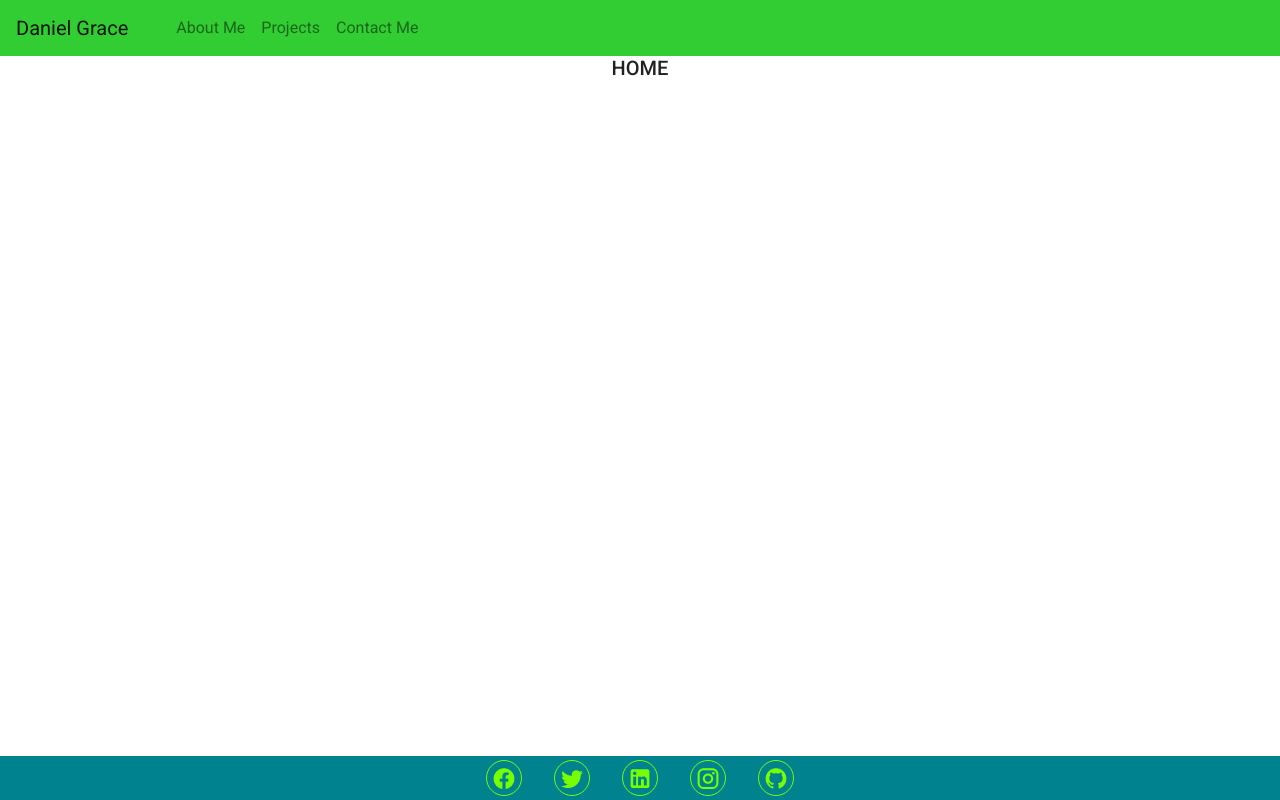
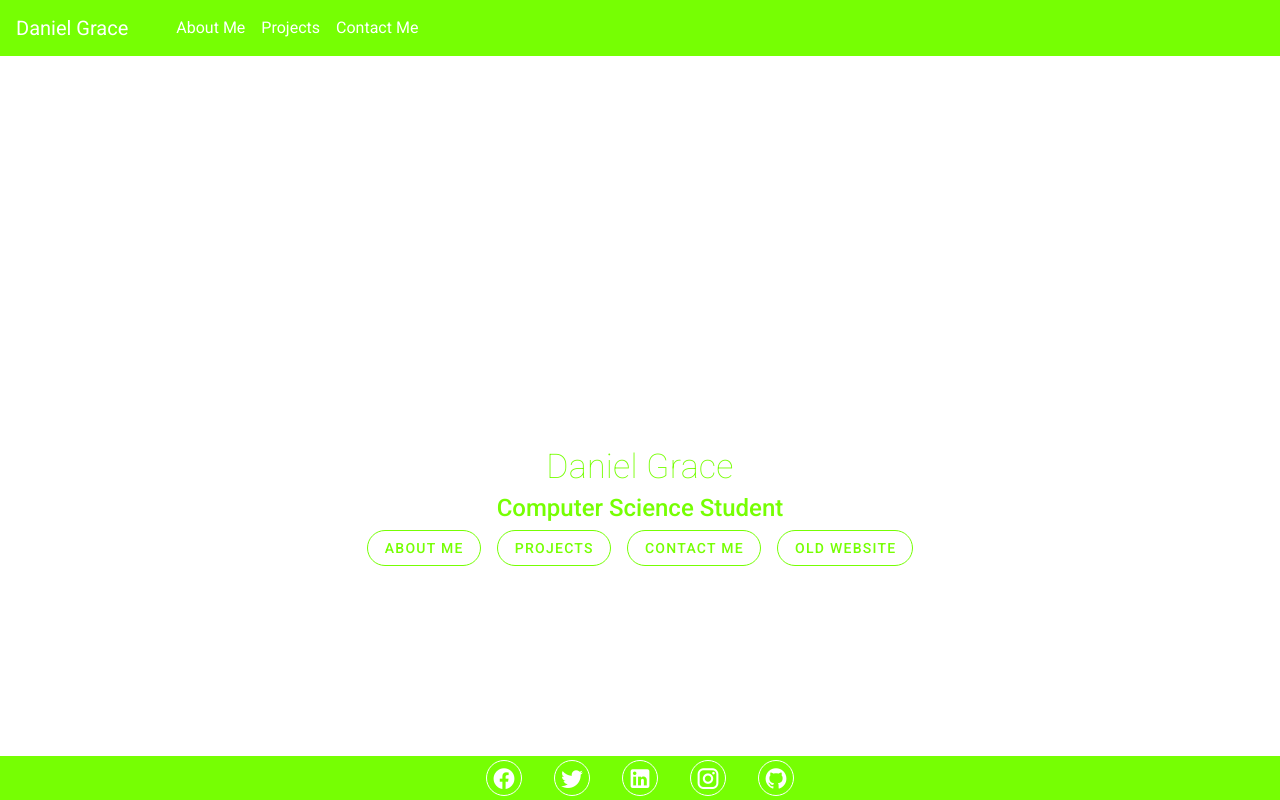
Before and after one commit to danana5/New-Personal-Website, a Vue app: page / in a window 1280 px wide. Built offline with nearby package versions, Linux system fonts and the light colour scheme.

Commit message:
added new styling and design

```diff
--- a/src/App.vue
+++ b/src/App.vue
@@ -2,8 +2,9 @@
   <v-app>
       <b-navbar
       toggleable="lg"
-    type="light"
+      type="dark"
       class="nav"
+      app
       >
         <b-navbar-brand to="/">Daniel Grace</b-navbar-brand>
         <b-navbar-toggle target="nav-collapse"></b-navbar-toggle>
@@ -15,21 +16,22 @@
           </b-navbar-nav>
         </b-collapse>
       </b-navbar>
-    <v-img src="./assets/compressed.jpg" aspect-ratio=3>
-      <v-main>
+      <v-content>
+         <transition name="fade" mode="in-out">
           <router-view/>
-      </v-main>
-    </v-img>
+         </transition>
+      </v-content>
       <v-footer
         padless
         width="100%"
         app
+        fixed
       >
         <v-card
           flat
           tile
           width="100%"
-          class="cyan darken-3 text-center mx-auto"
+          class="light-green accent-3 text-center mx-auto"
         >
           <v-card-text>
             <v-row justify="center">
@@ -40,7 +42,7 @@
               outlined
               target="_blank"
               icon
-              class="mx-4 light-green--text text--accent-3"
+              class="mx-4 white--text"
               >
                 <v-icon size="25px">
                   {{ icon.icon }}
@@ -69,6 +71,9 @@ export default {
 </script>
 <style>
 .nav{
-  background-color: limegreen;
+  background-color: #76FF03;
+}
+#app .nav-item a{
+  color:white;
 }
 </style>
--- a/src/components/Home.vue
+++ b/src/components/Home.vue
@@ -1,5 +1,61 @@
 <template>
-    <h5 class="text-center">HOME</h5>
+    <v-container fill-height>
+          <v-sheet
+            class="mx-auto"
+            rounded
+            color="white"
+            max-width="600px"
+            >
+                <v-row
+                align="center"
+                justify="center"
+                class="pa-2"
+                >
+                    <v-col class="text-center white--text" cols="12">
+                        <v-avatar
+                        size="200"
+                        >
+                        <v-img src="../assets/compressed.jpg"></v-img>
+                        </v-avatar>
+                        <h1 class="display-1 font-weight-thin mb-2 light-green--text text--accent-3">Daniel Grace</h1>
+                        <h4 class="subheading mb-2 light-green--text text--accent-3">Computer Science Student</h4>
+                        <v-btn
+                        class="mx-2"
+                        outlined
+                        rounded
+                        color="light-green accent-3"
+                        >
+                        About Me
+                        </v-btn>
+                        <v-btn
+                        class="mx-2"
+                        outlined
+                        rounded
+                        color="light-green accent-3"
+                        >
+                        Projects
+                        </v-btn>
+                        <v-btn
+                        class="mx-2"
+                        outlined
+                        rounded
+                        color="light-green accent-3"
+                        >
+                        Contact Me
+                        </v-btn>
+                        <v-btn
+                        class="mx-2"
+                        outlined
+                        rounded
+                        href="https://danana5.github.io/"
+                        color="light-green accent-3"
+                        >
+                        Old Website
+                        </v-btn>
+                    </v-col>
+                </v-row>
+        </v-sheet>
+    </v-container>
 </template>
 
 <script>
@@ -7,6 +63,3 @@ export default {
 
 }
 </script>
-
-<style>
-</style>
--- a/src/components/Projects.vue
+++ b/src/components/Projects.vue
@@ -1,5 +1,12 @@
 <template>
-  <h5>Projects</h5>
+  <v-container fill-height>
+    <v-card
+    class="mx-auto"
+    outlined
+    >
+      <h5>Projects</h5>
+    </v-card>
+  </v-container>
 </template>
 
 <script>
```
Also changed, not shown: src/assets/background.jpg (added), src/assets/logo.svg (deleted). Lines whose indentation alone changed are shown as unchanged.
